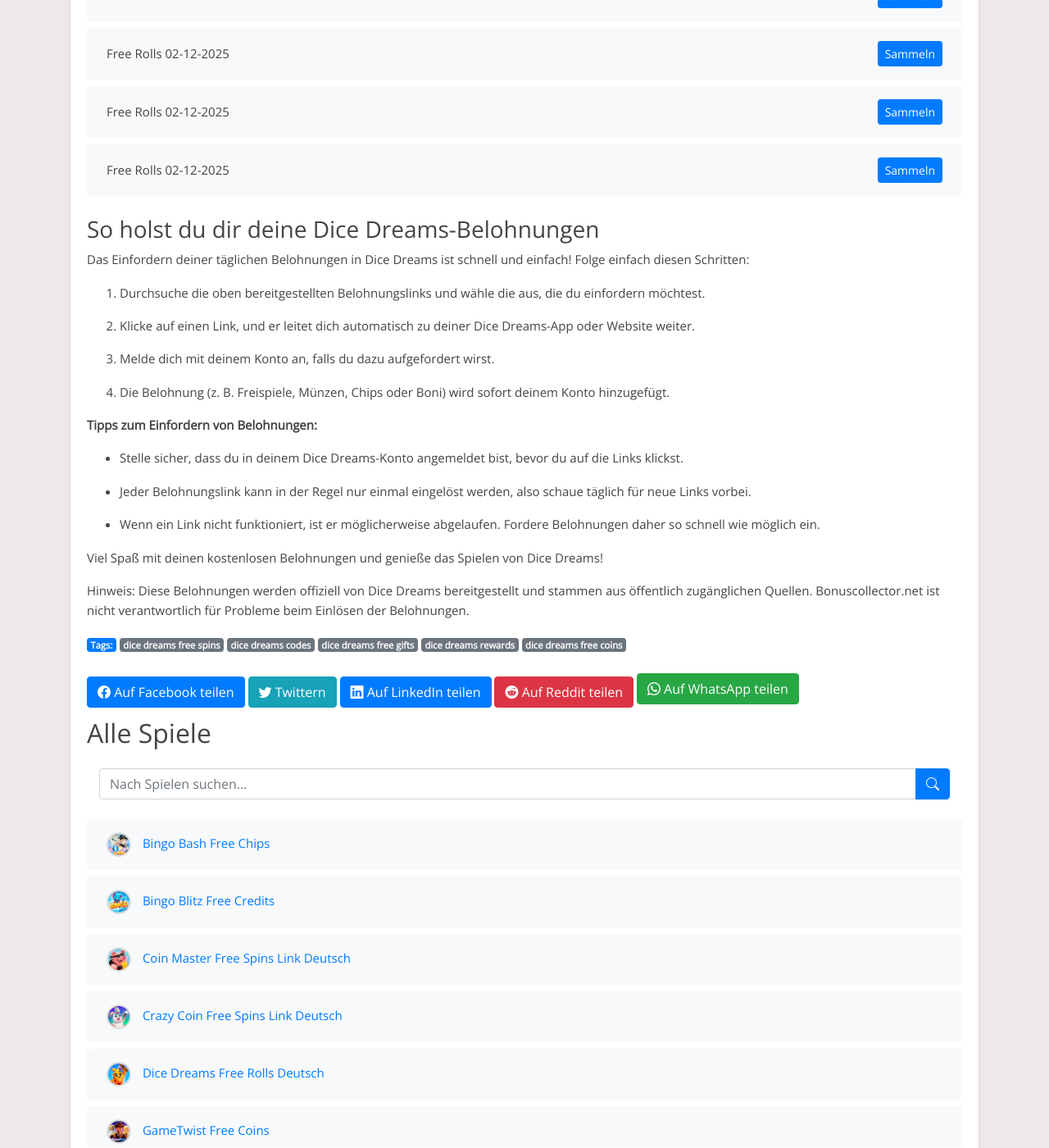
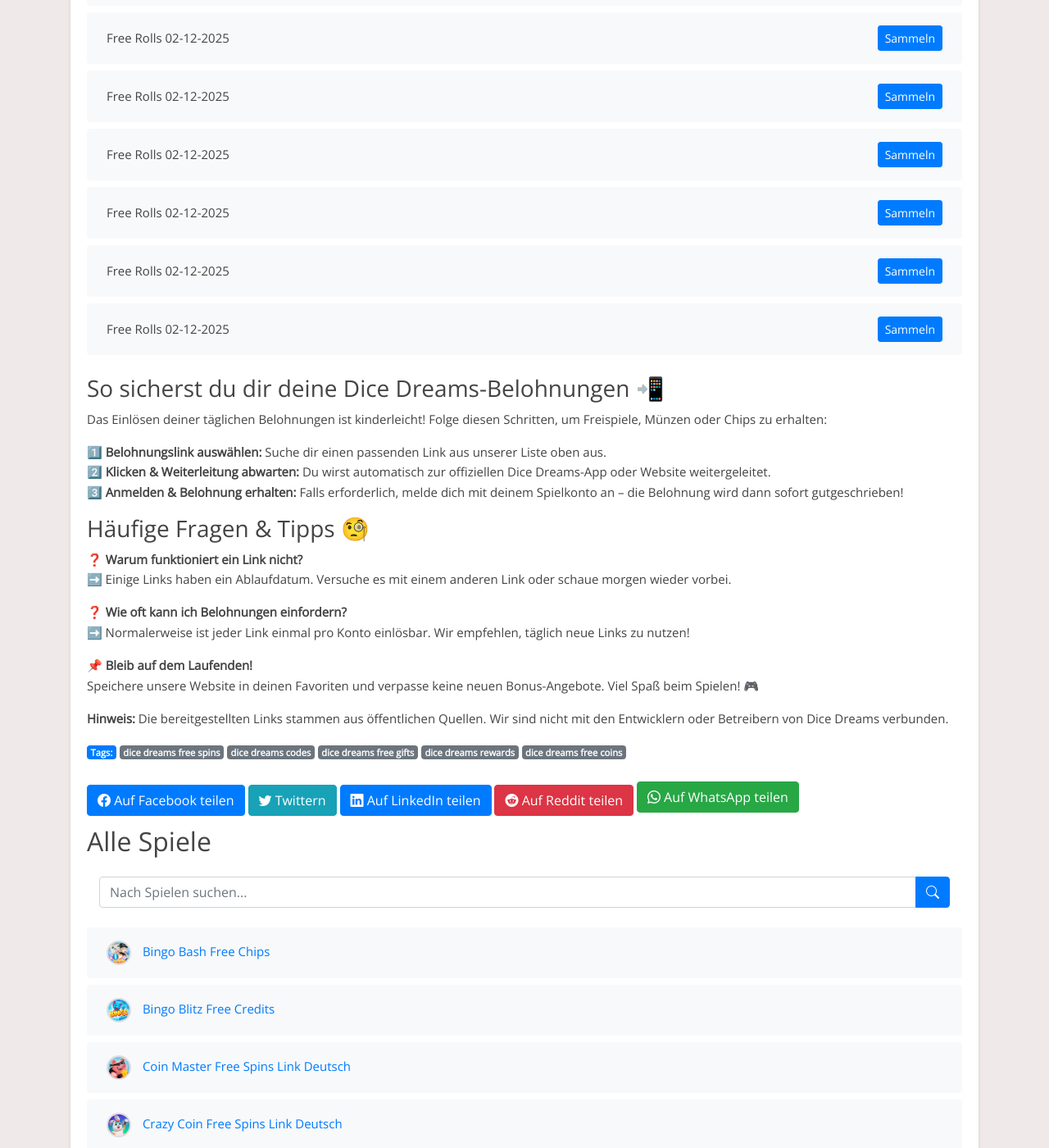
Before and after one commit to iamrohanroy/hkts-blog, a Jekyll site: the page built from _posts/2025-01-18-dice-dreams.md, in a window 1280 px wide and 1400 px high, scrolled down 7477 px. Shown: the whole window at 82% size. Built offline with Jekyll 4.4.1, drawn with Linux system fonts in a browser that asks for light colours; some of the changed text lies outside the part shown.

Commit message:
Aktualisiere -Inhalte und Links

```diff
--- a/_includes/dice-dreams_footer.html
+++ b/_includes/dice-dreams_footer.html
@@ -1,27 +1,19 @@
-### So holst du dir deine Dice Dreams-Belohnungen
+### So sicherst du dir deine Dice Dreams-Belohnungen 📲
 
+Das Einlösen deiner täglichen Belohnungen ist kinderleicht! Folge diesen Schritten, um Freispiele, Münzen oder Chips zu erhalten:
 
-Das Einfordern deiner täglichen Belohnungen in Dice Dreams ist schnell und einfach! Folge einfach diesen Schritten:
+1️⃣ **Belohnungslink auswählen:** Suche dir einen passenden Link aus unserer Liste oben aus.
+2️⃣ **Klicken & Weiterleitung abwarten:** Du wirst automatisch zur offiziellen Dice Dreams-App oder Website weitergeleitet.
+3️⃣ **Anmelden & Belohnung erhalten:** Falls erforderlich, melde dich mit deinem Spielkonto an – die Belohnung wird dann sofort gutgeschrieben!
 
-1. Durchsuche die oben bereitgestellten Belohnungslinks und wähle die aus, die du einfordern möchtest.
+### Häufige Fragen & Tipps 🧐
+❓ **Warum funktioniert ein Link nicht?**
+➡️ Einige Links haben ein Ablaufdatum. Versuche es mit einem anderen Link oder schaue morgen wieder vorbei.
 
-2. Klicke auf einen Link, und er leitet dich automatisch zu deiner Dice Dreams-App oder Website weiter.
+❓ **Wie oft kann ich Belohnungen einfordern?**
+➡️ Normalerweise ist jeder Link einmal pro Konto einlösbar. Wir empfehlen, täglich neue Links zu nutzen!
 
-3. Melde dich mit deinem Konto an, falls du dazu aufgefordert wirst.
+📌 **Bleib auf dem Laufenden!**
+Speichere unsere Website in deinen Favoriten und verpasse keine neuen Bonus-Angebote. Viel Spaß beim Spielen! 🎮
 
-4. Die Belohnung (z. B. Freispiele, Münzen, Chips oder Boni) wird sofort deinem Konto hinzugefügt.
-
-
-**Tipps zum Einfordern von Belohnungen:**
-
-- Stelle sicher, dass du in deinem Dice Dreams-Konto angemeldet bist, bevor du auf die Links klickst.
-
-- Jeder Belohnungslink kann in der Regel nur einmal eingelöst werden, also schaue täglich für neue Links vorbei.
-
-- Wenn ein Link nicht funktioniert, ist er möglicherweise abgelaufen. Fordere Belohnungen daher so schnell wie möglich ein.
-
-
-Viel Spaß mit deinen kostenlosen Belohnungen und genieße das Spielen von Dice Dreams!
-
-
-Hinweis: Diese Belohnungen werden offiziell von Dice Dreams bereitgestellt und stammen aus öffentlich zugänglichen Quellen. Bonuscollector.net ist nicht verantwortlich für Probleme beim Einlösen der Belohnungen.
+**Hinweis:** Die bereitgestellten Links stammen aus öffentlichen Quellen. Wir sind nicht mit den Entwicklern oder Betreibern von Dice Dreams verbunden.
--- a/_includes/dice-dreams_post.html
+++ b/_includes/dice-dreams_post.html
@@ -1,13 +1,17 @@
-Entdecke tägliche Dice Dreams-Belohnungen!
+## Tägliche Dice Dreams-Belohnungen – Exklusive Gratis-Links! 🎉
 
+Bist du ein leidenschaftlicher Dice Dreams-Spieler und möchtest dein Spielerlebnis auf das nächste Level bringen? Dann bist du hier genau richtig! Wir stellen dir täglich aktualisierte Links für Freispiele, Münzen, Chips und viele weitere exklusive Belohnungen zur Verfügung.
 
-Bist du ein Fan von Dice Dreams und möchtest dein Spielerlebnis verbessern? Du bist hier genau richtig! Diese Seite ist allen Dice Dreams-Enthusiasten gewidmet, die täglich kostenlose Belohnungen einfordern möchten. Hier findest du die neuesten Links, um Freispiele, Münzen, Chips und andere spannende Boni zu sammeln, damit du das Spiel noch mehr genießen kannst.
+### Warum solltest du unsere Belohnungslinks nutzen?
+✅ **Täglich neue Belohnungen:** Wir aktualisieren unsere Links regelmäßig, damit du keine Chance auf Gratis-Boni verpasst.
+✅ **100 % sicher & kostenlos:** Unsere Links stammen aus offiziellen Quellen und können völlig kostenlos eingelöst werden.
+✅ **Ohne Anmeldung:** Kein Registrierungszwang – klicke einfach auf den Link und sichere dir deine Belohnung!
 
+**💡 Tipp:** Speichere diese Seite als Favorit und schaue täglich vorbei, um keine Belohnung zu verpassen!
 
-Dice Dreams ist ein unterhaltsames Spiel, das von Millionen geliebt wird. Ob du höhere Level erreichen oder einfach nur den Nervenkitzel genießen möchtest – unsere täglichen Belohnungslinks halten dich im Spiel.
+### Was ist Dice Dreams?
+Dice Dreams ist ein fesselndes Spiel, das Millionen von Spielern weltweit begeistert. Egal, ob du höhere Level erreichen oder einfach nur den Nervenkitzel genießen möchtest – mit unseren täglichen Gratis-Links kannst du deine Chancen maximieren.
 
+**Hinweis:** Dice Dreams ist eine unabhängige App und steht in keiner Verbindung zu dieser Website. Unsere Links stammen aus öffentlich zugänglichen Quellen.
 
-Hinweis: Dice Dreams ist eine kostenlose App, die ausschließlich zu Unterhaltungszwecken entwickelt wurde. Bonuscollector.net ist eine unabhängige Plattform und steht in keiner Verbindung zu den Entwicklern oder Eigentümern von Dice Dreams.
-
-
-Schau täglich vorbei, um sicherzustellen, dass du keine Belohnung verpasst!
+🎁 **Jetzt Belohnungen einfordern – Viel Spaß beim Spielen!** 🕹️
```
